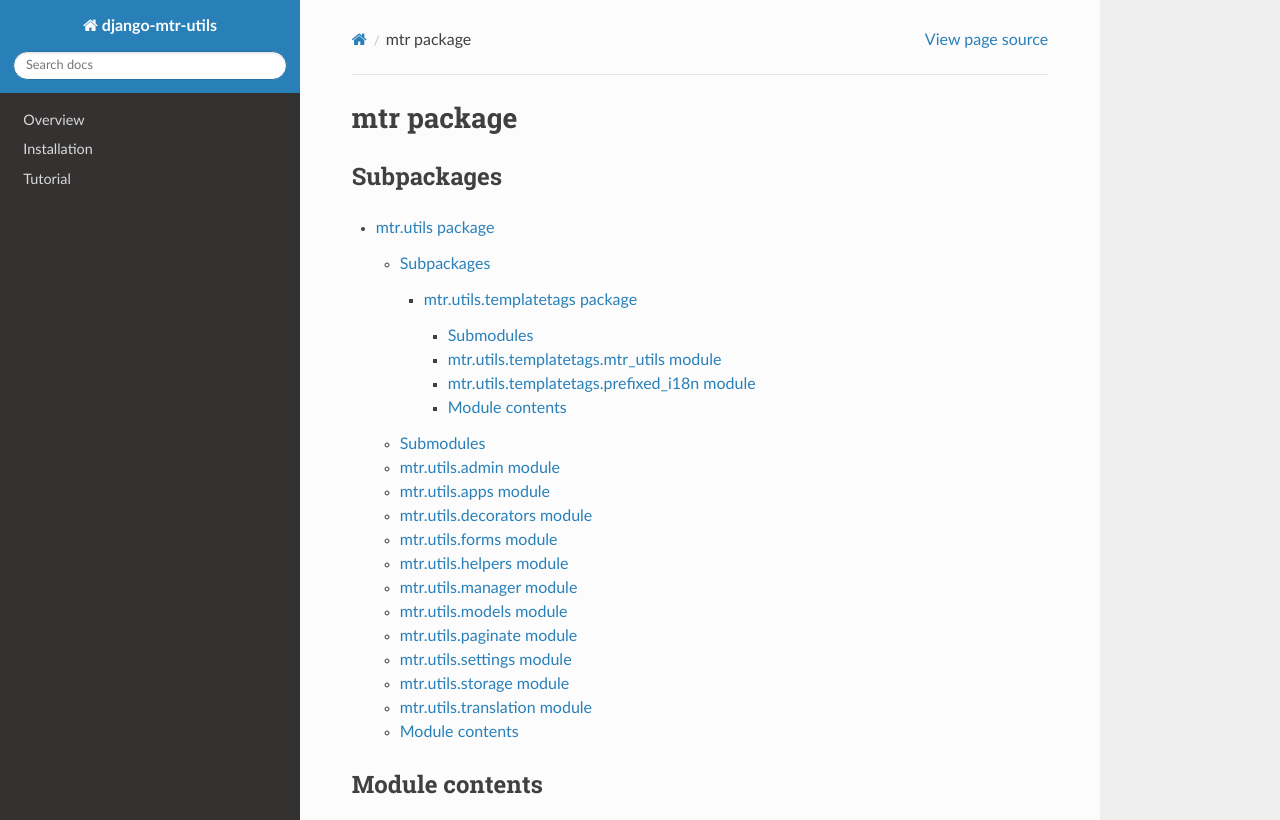
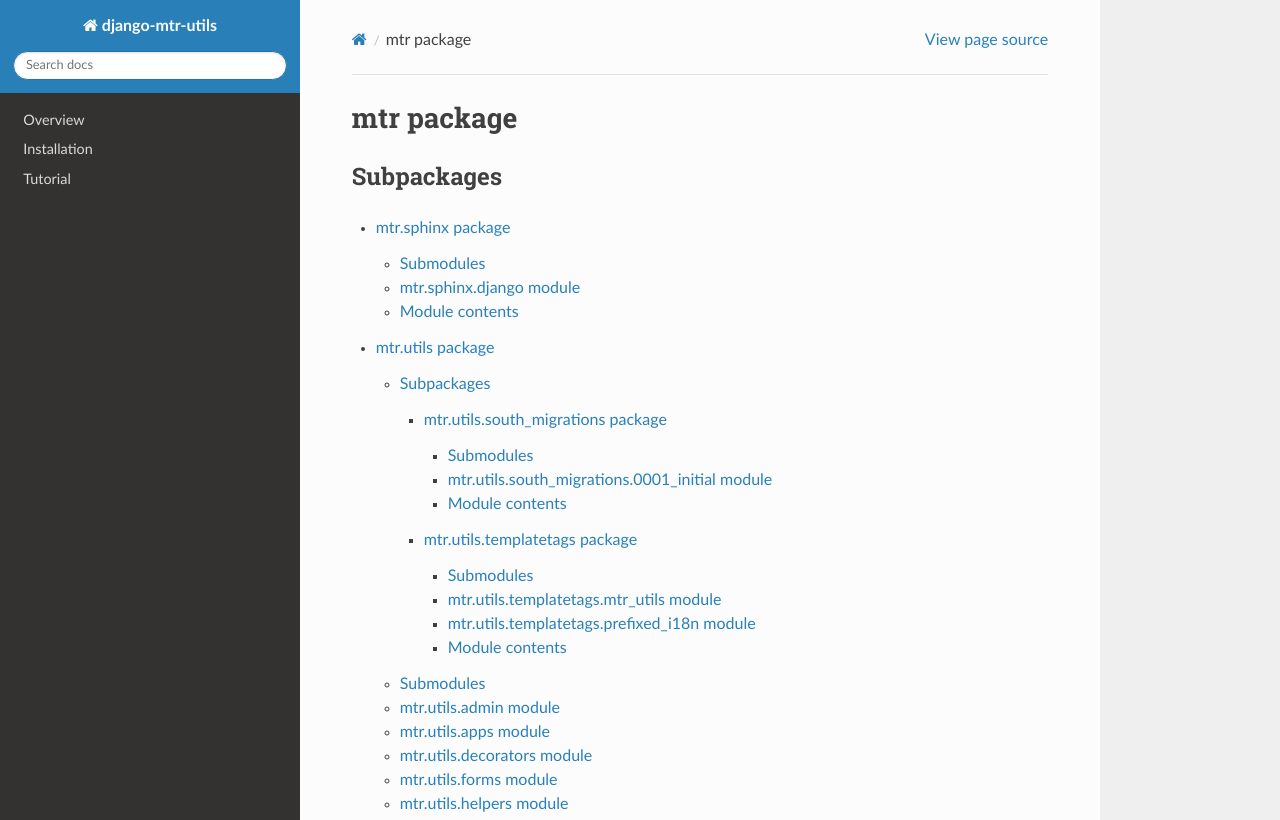
Before and after one commit to mtrgroup/django-mtr-utils, a Sphinx documentation site: the page built from docs/mtr.rst, in a window 1280 px wide and 1294 px high, cut to the strip 0-820 px from the top of the window. Built offline with Sphinx 7.4.7 and the Read the Docs theme 2.0.0, drawn with Linux system fonts in a browser that asks for light colours; pages that are not in the unit, such as notebooks, are missing from menus; the version number could not be read and is left out.

Commit message:
Moved django sphinx ext

```diff
--- a/docs/conf.py
+++ b/docs/conf.py
@@ -18,7 +18,6 @@ import os
 # If extensions (or modules to document with autodoc) are in another directory,
 # add these directories to sys.path here. If the directory is relative to the
 # documentation root, use os.path.abspath to make it absolute, like shown here.
-sys.path.insert(0, os.path.abspath('.'))
 sys.path.insert(0, os.path.abspath('..'))
 sys.path.insert(0, os.path.abspath('../tests'))
 
@@ -41,7 +40,8 @@ extensions = [
     'sphinx.ext.coverage',
     'sphinx.ext.ifconfig',
     'sphinx.ext.viewcode',
-    'djangodocs'
+
+    'mtr.sphinx.django'
 ]
 
 # Add any paths that contain templates here, relative to this directory.
--- a/docs/mtr.rst
+++ b/docs/mtr.rst
@@ -6,6 +6,7 @@ Subpackages
 
 .. toctree::
 
+    mtr.sphinx
     mtr.utils
 
 Module contents
--- /dev/null
+++ b/docs/mtr.sphinx.rst
@@ -0,0 +1,22 @@
+mtr.sphinx package
+==================
+
+Submodules
+----------
+
+mtr.sphinx.django module
+------------------------
+
+.. automodule:: mtr.sphinx.django
+    :members:
+    :undoc-members:
+    :show-inheritance:
+
+
+Module contents
+---------------
+
+.. automodule:: mtr.sphinx
+    :members:
+    :undoc-members:
+    :show-inheritance:
--- /dev/null
+++ b/docs/mtr.utils.south_migrations.rst
@@ -0,0 +1,22 @@
+mtr.utils.south_migrations package
+==================================
+
+Submodules
+----------
+
+mtr.utils.south_migrations.0001_initial module
+----------------------------------------------
+
+.. automodule:: mtr.utils.south_migrations.0001_initial
+    :members:
+    :undoc-members:
+    :show-inheritance:
+
+
+Module contents
+---------------
+
+.. automodule:: mtr.utils.south_migrations
+    :members:
+    :undoc-members:
+    :show-inheritance:
--- a/setup.py
+++ b/setup.py
@@ -33,5 +33,5 @@ setup(
         'Programming Language :: Python :: 3.5',
     ],
     keywords=['django', 'helpers', 'mixins', 'shortcuts'],
-    install_requires=['Django>=1.6'],
+    install_requires=['django>=1.6'],
 )
```
Also changed, not shown: mtr/sphinx/__init__.py (added), mtr/sphinx/django.py (renamed from docs/djangodocs.py).
